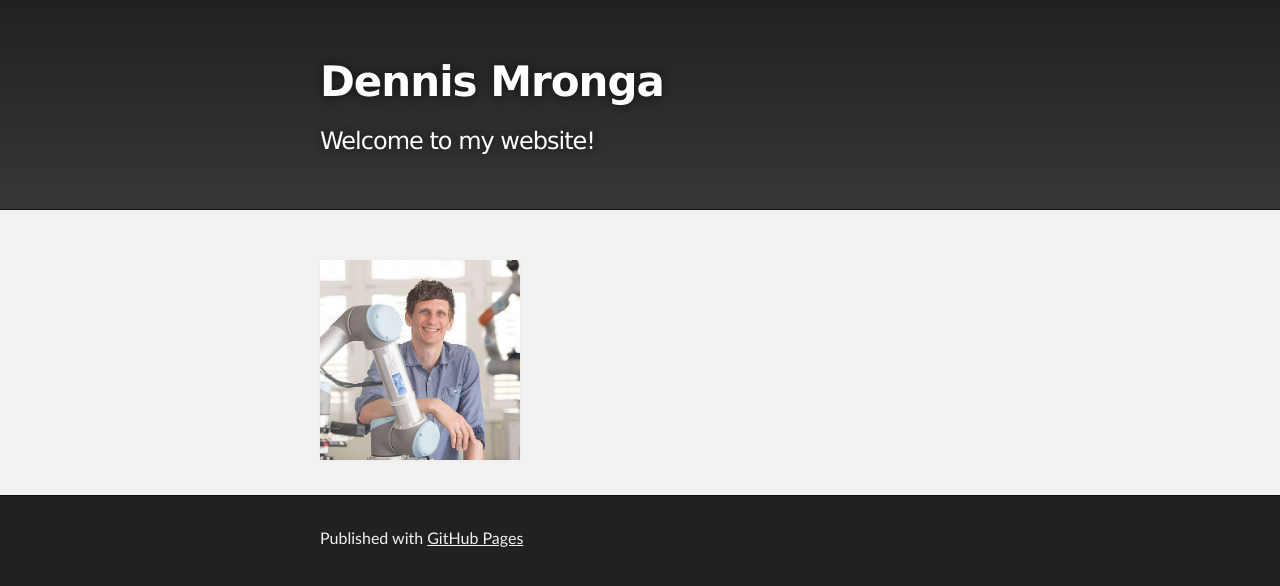
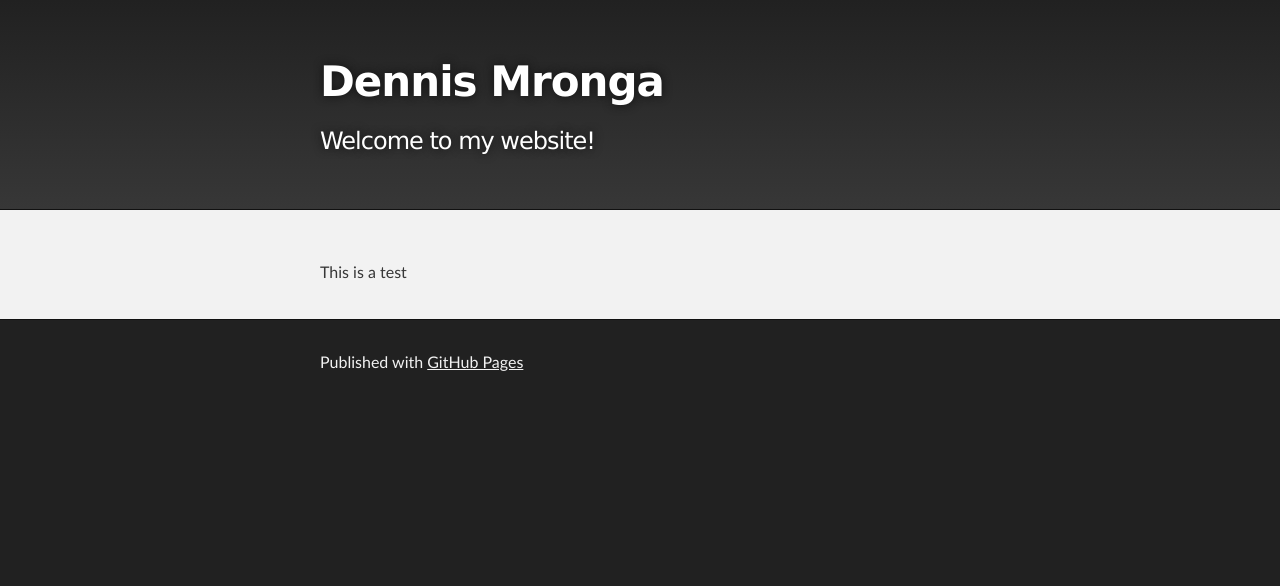
Before and after one commit to dmronga/dmronga.github.io, a Jekyll site: the page built from index.md, in a window 1280 px wide. Shown: the top 586 px of the page. Built offline with Jekyll 4.4.1, drawn with Linux system fonts in a browser that asks for light colours.

Commit message:
Update index.md

```diff
--- a/index.md
+++ b/index.md
@@ -2,4 +2,4 @@
 layout: default
 ---
 
-<img src="assets/images/misteronga.jpg" alt="drawing" width="200"/>
+This is a test
```
